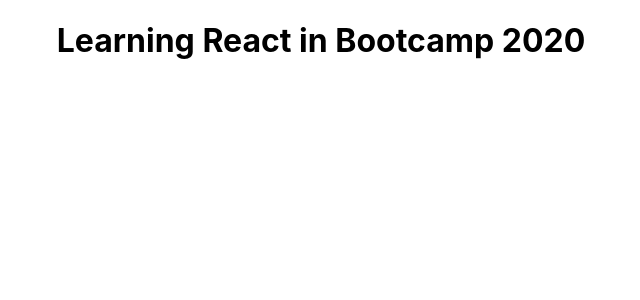
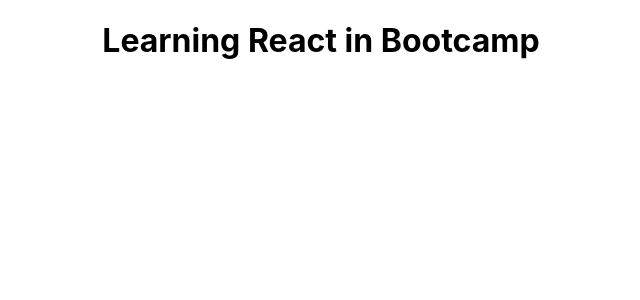
Before and after one commit to Farah-git999/react_todo, a React (Create React App) app: page / in a window 1280 px wide. Shown: the top 300 px of the page, without its empty margins (319-959 px from the left). Built offline with nearby package versions, Linux system fonts and the light colour scheme.

Commit message:
update message again

```diff
--- a/src/App.js
+++ b/src/App.js
@@ -4,7 +4,7 @@
 function App() {
   return (
     <div className="App">
-      <h1>Learning React in Bootcamp 2020</h1>
+      <h1>Learning React in Bootcamp</h1>
     </div>
   );
 }
```
